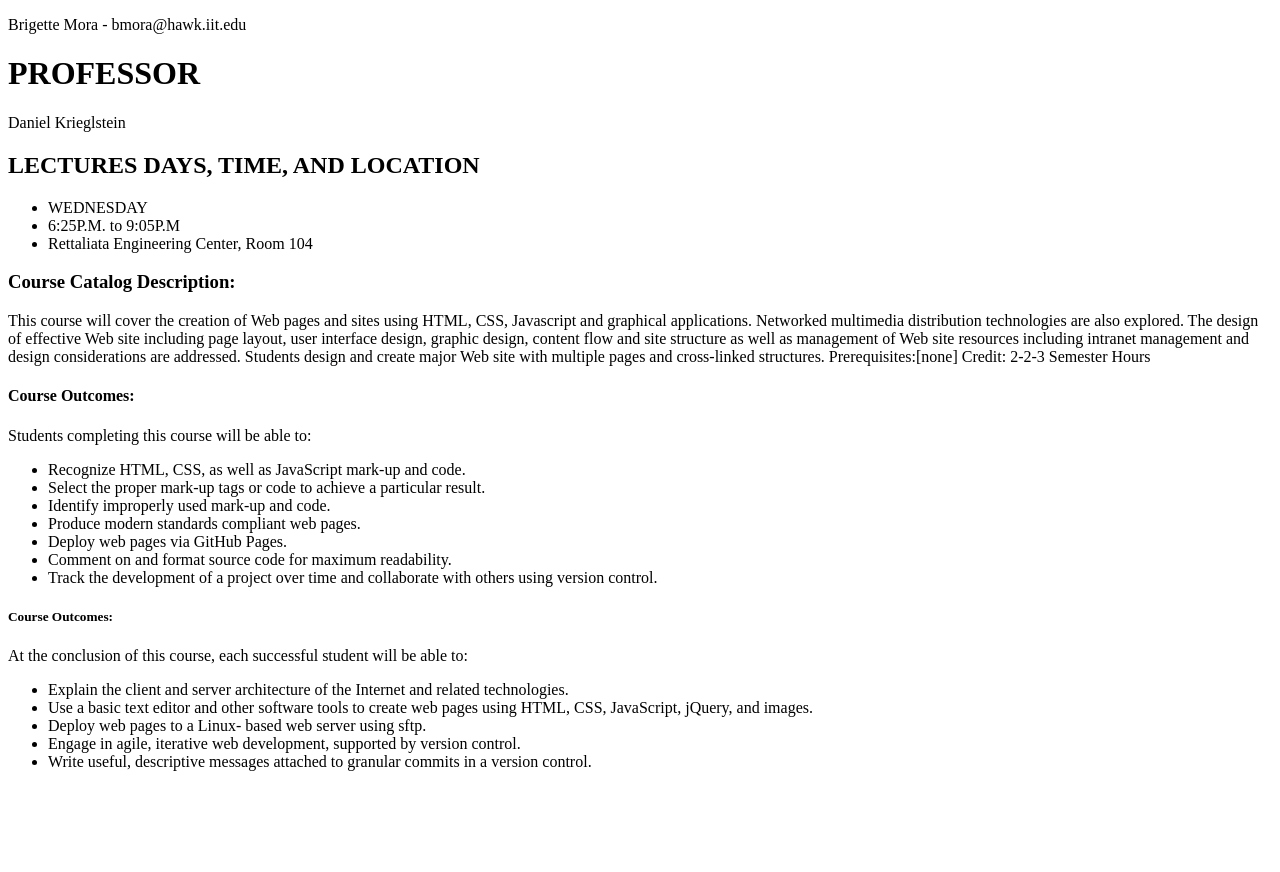
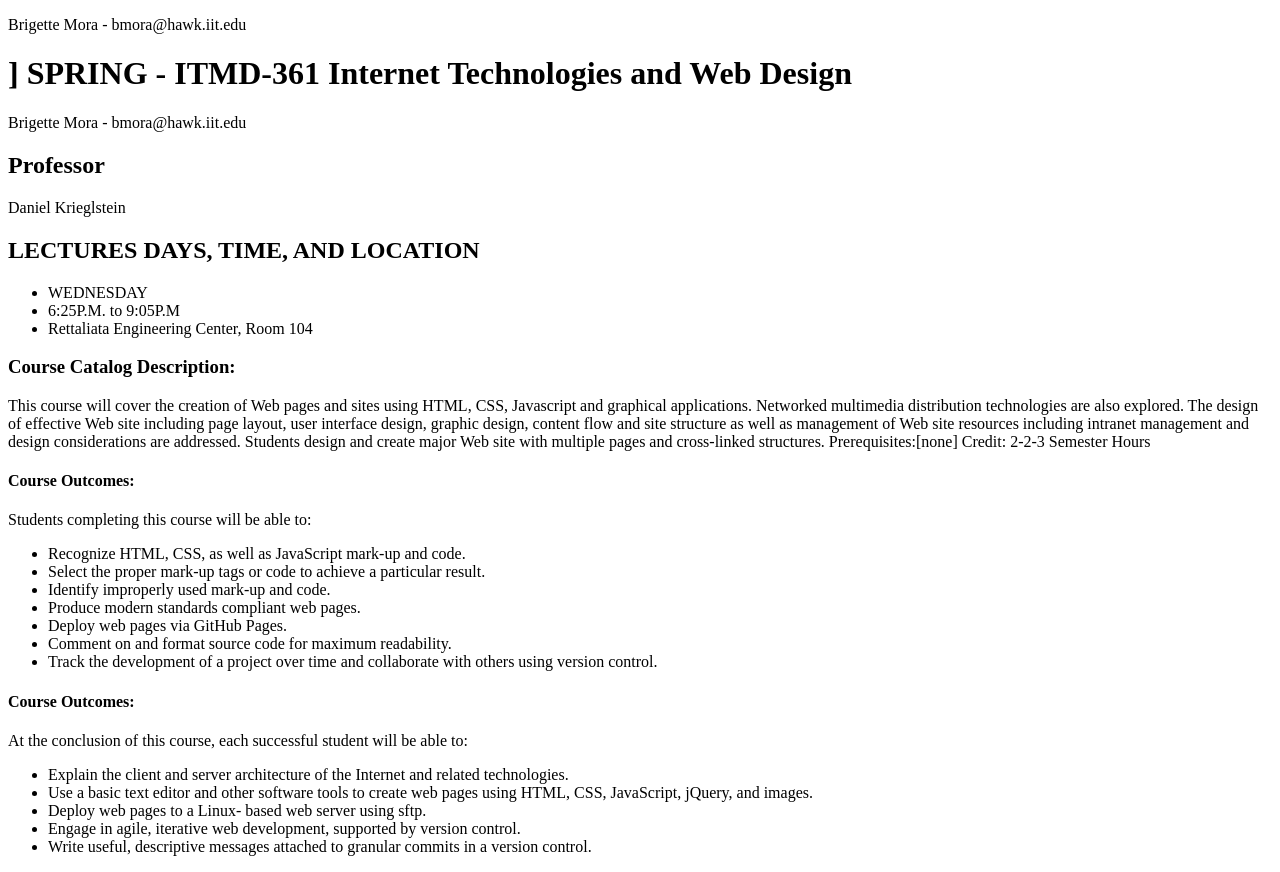
Before and after one commit to Vamor1/LAB2, a plain HTML site: page index.html in a window 1280 px wide. Before the commit the page ends 800 px from the top, so only its background shows below. Drawn offline with Linux system fonts and the light colour scheme.

Commit message:
Update index.html

```diff
--- a/index.html
+++ b/index.html
@@ -11,9 +11,12 @@
 </head>
 
 <body>
-<h1> PROFESSOR </h1>
+<h1>] SPRING - ITMD-361 Internet Technologies and Web Design </h1>
+<p> Brigette Mora - bmora@hawk.iit.edu</p>
+
+<h2>Professor</h2>
 <p>Daniel Krieglstein</p>
-</body>
+
 
 
 <h2> LECTURES DAYS, TIME, AND LOCATION </h2>
@@ -45,7 +48,7 @@ cross-linked structures. Prerequisites:[none] Credit: 2-2-3 Semester Hours
 <li>Track the development of a project over time and collaborate with others using version control.</li>
 </ul>
 
-<h5> Course Outcomes: </h5>
+<h4> Course Outcomes: </h4>
 <p>At the conclusion of this course, each successful student will be able to:</p>
 <ul>
 <li>Explain the client and server architecture of the Internet and related technologies.</li>
```
